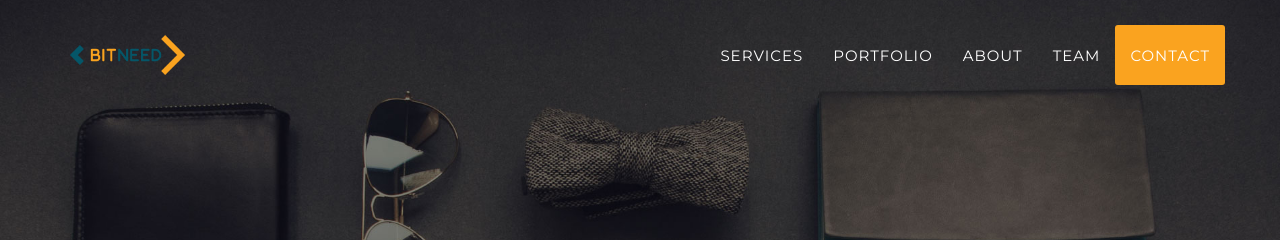
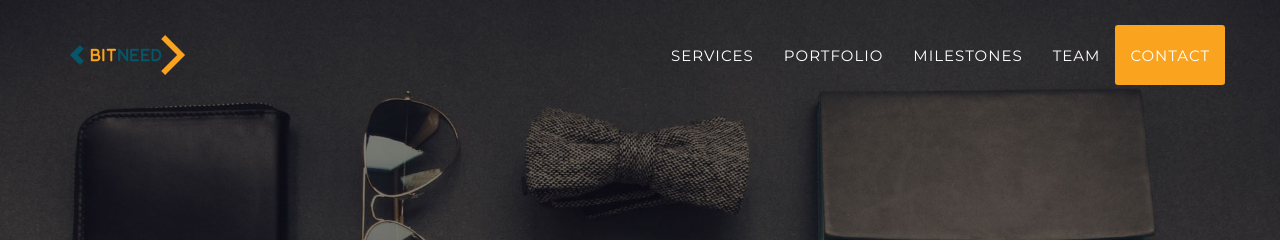
Before and after one commit to BitNeed/bitneed.github.io, a Jekyll site: the page built from index.html, in a window 1280 px wide. Shown: the top 240 px of the page. Built offline with Jekyll 4.4.1, drawn with Linux system fonts in a browser that asks for light colours; some web fonts are replaced.

Commit message:
Update milestones

```diff
--- a/_includes/header.html
+++ b/_includes/header.html
@@ -28,7 +28,7 @@
                         <a class="page-scroll" href="#portfolio">Portfolio</a>
                     </li>
                     <li>
-                        <a class="page-scroll" href="#about">About</a>
+                        <a class="page-scroll" href="#milestones">Milestones</a>
                     </li>
                     <li>
                         <a class="page-scroll" href="#team">Team</a>
--- a/_includes/about.html
+++ b/_includes/milestones.html
@@ -1,5 +1,5 @@
-<!-- About Section -->
-    <section id="about">
+<!-- Milestones Section -->
+    <section id="milestones">
         <div class="container">
             <div class="row">
                 <div class="col-lg-12 text-center">
@@ -12,7 +12,7 @@
                     <ul class="timeline">
                         <li>
                             <div class="timeline-image">
-                                <img class="img-circle img-responsive" src="img/about/1.jpg" alt="">
+                                <img class="img-circle img-responsive" src="img/milestones/1.jpg" alt="">
                             </div>
                             <div class="timeline-panel">
                                 <div class="timeline-heading">
@@ -26,7 +26,7 @@
                         </li>
                         <li class="timeline-inverted">
                             <div class="timeline-image">
-                                <img class="img-circle img-responsive" src="img/about/2.jpg" alt="">
+                                <img class="img-circle img-responsive" src="img/milestones/2.jpg" alt="">
                             </div>
                             <div class="timeline-panel">
                                 <div class="timeline-heading">
@@ -40,7 +40,7 @@
                         </li>
                         <li>
                             <div class="timeline-image">
-                                <img class="img-circle img-responsive" src="img/about/3.jpg" alt="">
+                                <img class="img-circle img-responsive" src="img/milestones/3.jpg" alt="">
                             </div>
                             <div class="timeline-panel">
                                 <div class="timeline-heading">
@@ -54,7 +54,7 @@
                         </li>
                         <li class="timeline-inverted">
                             <div class="timeline-image">
-                                <img class="img-circle img-responsive" src="img/about/4.jpg" alt="">
+                                <img class="img-circle img-responsive" src="img/milestones/4.jpg" alt="">
                             </div>
                             <div class="timeline-panel">
                                 <div class="timeline-heading">
@@ -68,7 +68,7 @@
                         </li>
                         <li>
                             <div class="timeline-image">
-                                <img class="img-circle img-responsive" src="img/about/3.jpg" alt="">
+                                <img class="img-circle img-responsive" src="img/milestones/3.jpg" alt="">
                             </div>
                             <div class="timeline-panel">
                                 <div class="timeline-heading">
--- a/_layouts/default.html
+++ b/_layouts/default.html
@@ -9,7 +9,7 @@
     {% include header.html %}
     {% include services.html %}
     {% include portfolio_grid.html %}
-    {% include about.html %}
+    {% include milestones.html %}
     {% include team.html %}
     {% include clients.html %}
     {% include contact.html %}
```
Also changed, not shown: img/milestones/1.jpg (renamed from img/about/1.jpg), img/milestones/2.jpg (renamed from img/about/2.jpg), img/milestones/3.jpg (renamed from img/about/3.jpg), img/milestones/4.jpg (renamed from img/about/4.jpg).
